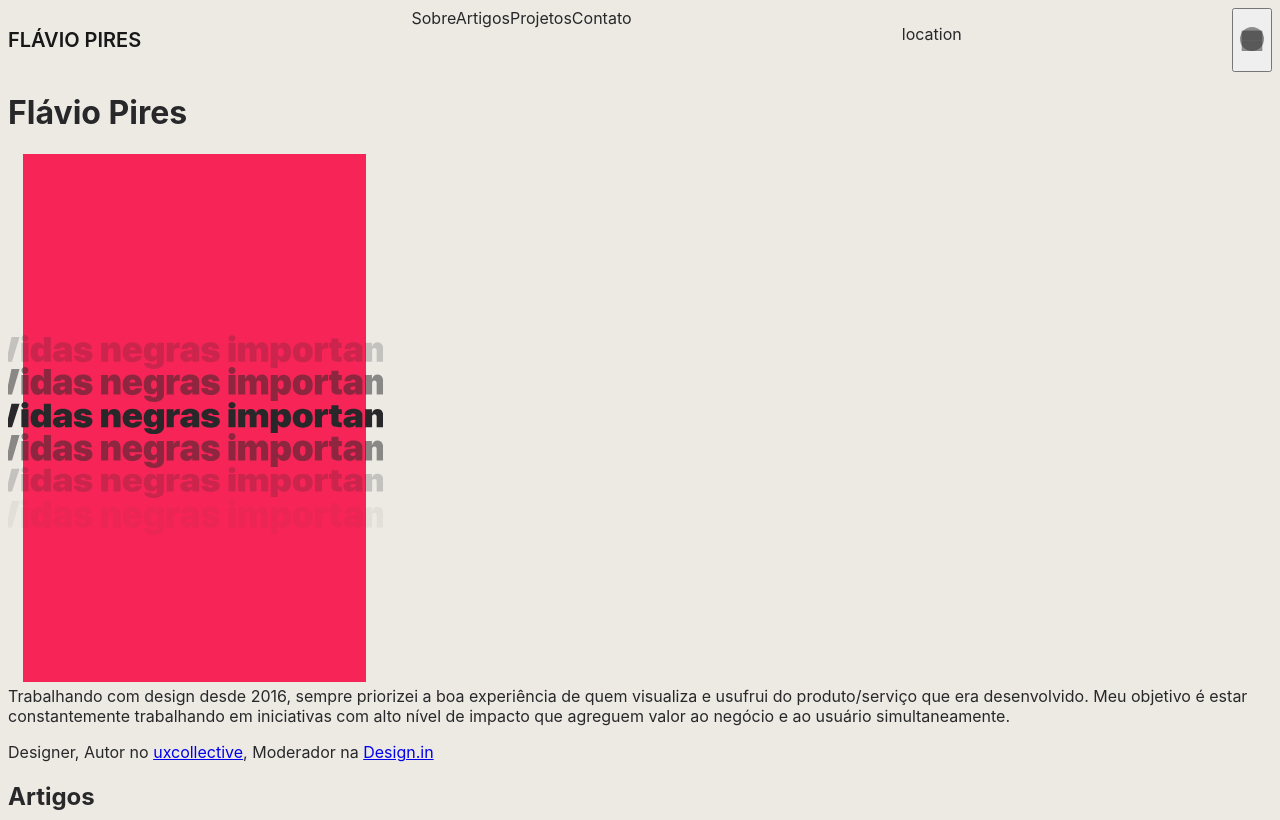
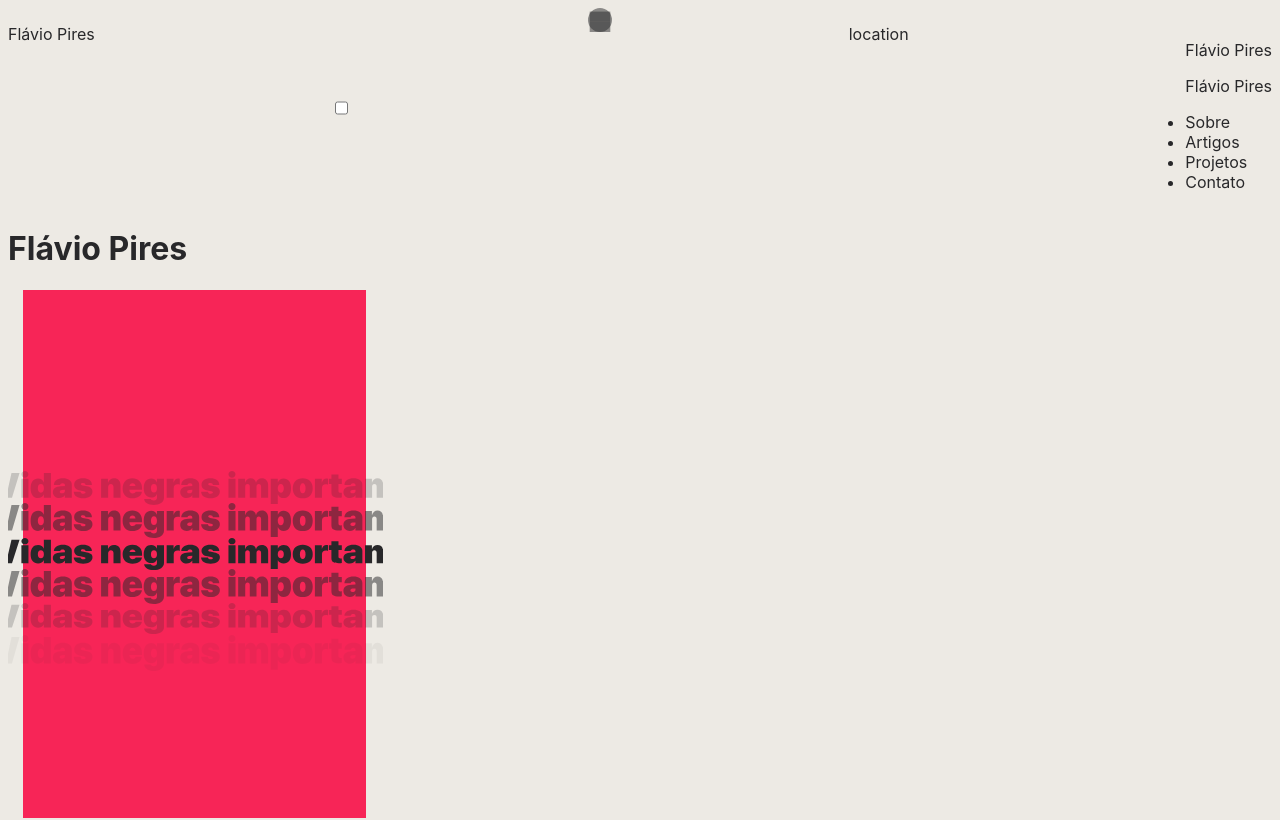
Before and after one commit to katypaiva/design_portifolio, a React (Create React App) app: page / in a window 1280 px wide. Shown: the top 820 px of the page. Built offline with nearby package versions, Linux system fonts and the light colour scheme.

Commit message:
inclusão do menu lateral

```diff
--- a/src/components/Contact/index.css
+++ b/src/components/Contact/index.css
@@ -1,6 +1,5 @@
 @media only screen and (max-width: 600px) {
     .contact-container {
-        width: 100%;
         height: 330px;
         margin-top: 64px;
         background: #F72557;
@@ -28,7 +27,7 @@
         display: flex;
         justify-content: space-between;
         margin-top: 48px;
-        width: 76%;
+        width: 86%;
         border-bottom: 2px solid #fff;
     }
 
--- a/src/components/Navbar/index.css
+++ b/src/components/Navbar/index.css
@@ -4,39 +4,109 @@
         display:none;
     }
 
-    .links-container {
+    .p-name {
+        font-weight: 600;
+        font-size: 20px;
+        line-height: 24px;
+        text-transform: uppercase;
+        color: #181818;
+    }
+
+    .menu-button {
+        position: absolute;
+        right: 16px;
+        cursor: pointer;
+        outline: none;
+        border-radius: 100px;
+        box-shadow: 0 0 0 0 transparent, 0 0 0 transparent;
+        transition: box-shadow 0.8s cubic-bezier(0.19, 1, 0.22, 1);
+    }
+
+    #check {
         display: none;
     }
 
-    .menu-button {
-        border: none;
-        outline: none;
-        background-color: transparent;
+    .menu-button:hover {
+        box-shadow: 0 0 0 0px #000, 0 0 0 0px #000;
     }
 
-    .img-btn {
-        height: 24px;
-        width: 24px;
+    input:checked ~ label .menu-button {
+        box-shadow: 0 0 0 130vw #000, 0 0 0 130vh #000;
+        background-color: #000;
+        overflow: hidden;
+      }
+
+      input:checked ~ label .change-svg {
+        fill: #fff;
+      }
+
+      input:checked ~ label .change-svg {
+        fill: #fff;
+      }
+
+    input:checked ~ ul {
+        opacity: 1;
+        display: block;
+      }
+
+    ul {
+        position: absolute;
+        padding:16px;
+        padding-top: 10px;
+        display: none;
+        list-style: none;
+        font-size: 45px;
+        opacity: 0;
+        transition: 0.1s 0.1s cubic-bezier(0, -15.07, 0, -15.02);
+        z-index: 2;
     }
+    ul>li>a {
+        font-size: 64px;
+        line-height: 76px;
+        color: #FFF;
+    }
+
+    .about-href {
+        color: #FF003D;
+    }
+
+    .article-href {
+        margin-left: 15%;
+    }
+
+    .contact-href {
+        margin-left: 27%;
+    }
+
+    .name-small {
+        color: #fff;
+        font-weight: 600;
+        font-size: 20px;
+        line-height: 24px;
+        text-transform: uppercase;
+        left: 16px;
+    }
+
+    .name-big {
+        color:#fff;
+        margin-top: 32px;
+        font-weight: 800;
+        line-height: 78px;
+        font-size: 56px;
+        text-align: center;
+    }
+
 
     .container {
         padding: 16px;
         margin-top: 16px;
     }
-
 }
 
 body {
     font-family: -apple-system, system-ui, BlinkMacSystemFont;
 }
 
-.p-name {
-    font-weight: 600;
-    font-size: 20px;
-    line-height: 24px;
-    text-transform: uppercase;
-    color: #181818;
-}
 
 .container {
     display: flex;
--- a/src/components/Navbar/index.js
+++ b/src/components/Navbar/index.js
@@ -5,14 +5,31 @@ export default function Navbar() {
     return (
         <div class="container">
             <p class="p-name">Flávio Pires</p>
-            <div class="links-container">
-                <a>Sobre</a>
-                <a>Artigos</a>
-                <a>Projetos</a>
-                <a>Contato</a>
-            </div>
+            <input type="checkbox" id="check" />
+            <label for="check" >
+                <div class="menu-button">
+                    <svg width="24" height="24" viewBox="0 0 24 24" fill="none" xmlns="http://www.w3.org/2000/svg">
+                        <rect className="change-svg" opacity="0.5" width="24" height="24" rx="12" fill="#28282A"/>
+                        <rect className="change-svg" opacity="0.5" x="1.70068" y="13.7953" width="10.2992" height="10.2047" fill="#28282A"/>
+                        <rect className="change-svg" opacity="0.5" x="12" y="13.7953" width="10.2992" height="10.2047" fill="#28282A"/>
+                        <rect className="change-svg" opacity="0.5" x="12" y="3.59052" width="10.2992" height="10.2047" fill="#28282A"/>
+                        <rect className="change-svg" opacity="0.5" x="1.70068" y="3.59052" width="10.2992" height="10.2047" fill="#28282A"/>
+                    </svg>
+                </div>
+            </label>
             <p class="p-location">location </p>
-            <button class="menu-button"><img class="mg-btn" src={require('../../img/menu.svg')} /></button>
+            <ul>
+                <p className="name-small">Flávio Pires</p>
+                <p className="name-big">Flávio Pires</p>
+                <li><a className="about-href">Sobre</a></li>
+                <li><a className="article-href">Artigos</a></li>
+                <li><a className="project-href">Projetos</a></li>
+                <li><a className="contact-href">Contato</a></li>
+            </ul>
         </div>
+
     )
 }
+
+{/* <input type="checkbox" className="check" style={{display: none;}}/>
+ */}
```
